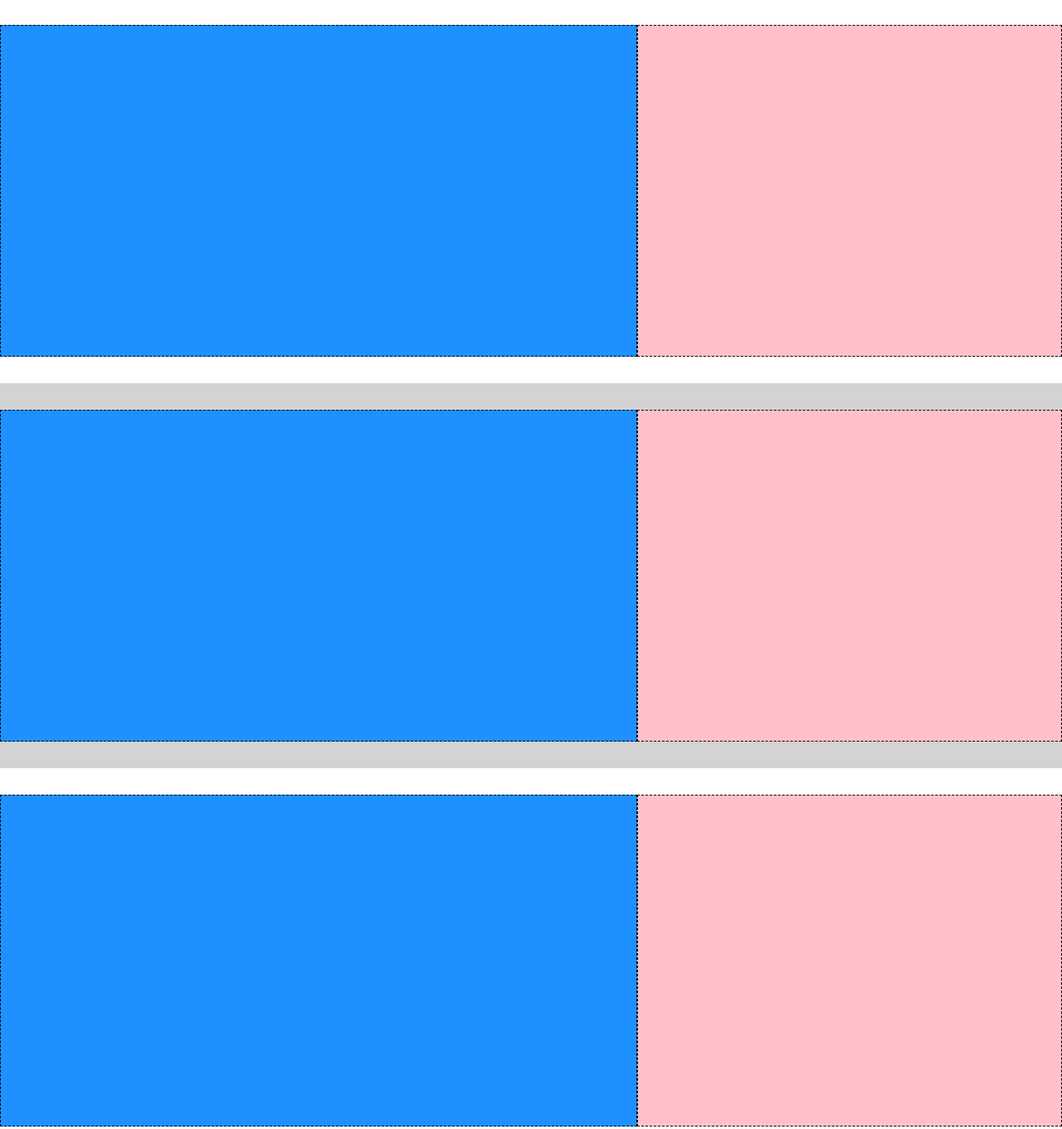
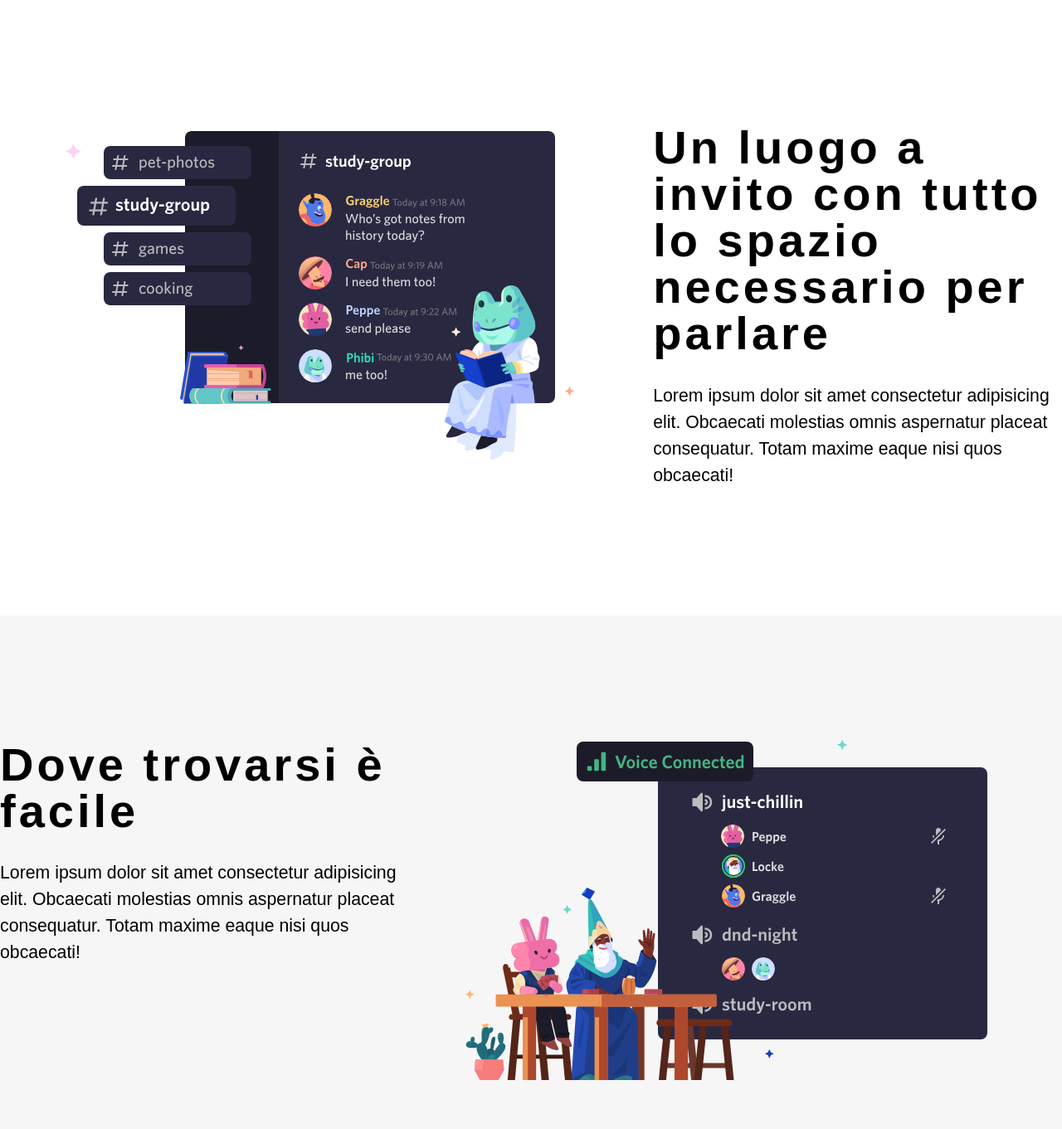
Before and after one commit to fedebacci/htmlcss-discord, a plain HTML site: page index.html in a window 1280 px wide. Shown: the part 629-1990 px from the top of the page at 83% size. Drawn offline with Linux system fonts and the light colour scheme.

Commit message:
inserimento-contenuto-prime-3-sezioni-main

```diff
--- a/assets/css/style.css
+++ b/assets/css/style.css
@@ -14,6 +14,9 @@ a {
 }
 ul li {
     list-style-type: none;
+}
+img {
+    max-width: 100%;
 }
 
 
@@ -34,11 +37,13 @@ ul li {
 }
 .col-60 {
     flex: 1 1 60%;
-    background-color: #1E90FF;
+    /* Debug */
+    /* background-color: #1E90FF; */
 }
 .col-40 {
     flex: 1 1 40%;
-    background-color: #FFC0CA;
+    /* Debug */
+    /* background-color: #FFC0CA; */
 }
 .col-30 {
     min-height: 66vh;
@@ -50,7 +55,7 @@ ul li {
     background-color: #20B3AA;
 }
 section {
-    padding: 2rem 0;
+    padding: 7.5rem 0;
 }
 .btn {
     border: 0;
@@ -82,6 +87,15 @@ section {
 .box {
     min-height: 10vh;
     border: 1px dashed;
+}
+.box-small {
+    max-width: 80%;
+    margin: 0 auto;
+}
+.box-big {
+    width: 100%;
+    margin: 0 auto;
+    background-color: #218B21;
 }
 
 
@@ -160,33 +174,49 @@ section {
 }
 
 
+
 /* MAIN */
 main {
     /* padding: 1rem; */
     flex-grow: 1;
 }
-.left .box,
+/* Spostare tra regole debug */
+/* .left .box,
 .right .box {
     min-height:50vh;
+} */
+main .row {
+    gap: 3rem;
 }
-.box-small {
-    max-width: 80%;
-    margin: 0 auto;
+main section:nth-child(odd) .col-60 {
+    text-align: end;
 }
 main section:nth-child(even) {
-    background-color: #D3D3D3;
+    background-color: #F6F6F6;
 }
-main section:nth-child(even) .box-accent {
+main section:nth-child(even) .col-60 {
     order: 1;
+}
+main h3 {
+    font-size: 3.5rem;
+    letter-spacing: .25rem;
+    /* La seguente regola è inserita solo se NON posso modificare le immagini per rimuovere la fascia bianca in alto */
+    /* Il margine che inserisco serve a allineare il titolo all'immagine */
+    /* NB: A mio avviso la soluzione corretta per esssere certi dell'allineamento è ritagliare l'immagine e lasciare che i due elementi si allineino naturalmente */
+    margin-top: 2rem;
+}
+main p {
+    margin: 1.5em 0;
+    /* Sono come hero .p */
+    /* Capire se mettere a tutti i p o comunque assimilare due regole */
+    font-size: 1.33rem;
+    line-height: 1.5em;
+    /* margin: 0 0 1.33rem; */
 }
 .big .box {
     min-height: 75vh;
 }
-.box-big {
-    width: 100%;
-    margin: 0 auto;
-    background-color: #218B21;
-}
+
 
 
 
--- a/index.html
+++ b/index.html
@@ -69,24 +69,54 @@
             <section class="left">
                 <div class="container">
                     <div class="row">
-                        <div class="box col-60"></div>
-                        <div class="box col-40"></div>
+                        <!-- <div class="box col-60"> -->
+                        <div class="col-60">
+                            <img src="./assets/img/item1.svg" alt="Item 1">
+                        </div>
+                        <!-- <div class="box col-40"> -->
+                        <div class="col-40">
+                            <h3>Un luogo a invito con tutto lo spazio necessario per parlare</h3>
+                            <p>
+                                Lorem ipsum dolor sit amet consectetur adipisicing elit. Obcaecati molestias omnis
+                                aspernatur placeat consequatur. Totam maxime eaque nisi quos obcaecati!
+                            </p>
+                        </div>
                     </div>
                 </div>
             </section>
             <section class="right">
                 <div class="container">
                     <div class="row">
-                        <div class="box col-60"></div>
-                        <div class="box col-40"></div>
+                        <!-- <div class="box col-60"> -->
+                        <div class="col-60">
+                            <img src="./assets/img/item2.svg" alt="Item 2">
+                        </div>
+                        <!-- <div class="box col-40"> -->
+                        <div class="col-40">
+                            <h3>Dove trovarsi è facile</h3>
+                            <p>
+                                Lorem ipsum dolor sit amet consectetur adipisicing elit. Obcaecati molestias omnis
+                                aspernatur placeat consequatur. Totam maxime eaque nisi quos obcaecati!
+                            </p>
+                        </div>
                     </div>
                 </div>
             </section>
             <section class="left">
                 <div class="container">
                     <div class="row">
-                        <div class="box col-60"></div>
-                        <div class="box col-40"></div>
+                        <!-- <div class="box col-60"> -->
+                        <div class="col-60">
+                            <img src="./assets/img/item3.svg" alt="Item 3">
+                        </div>
+                        <!-- <div class="box col-40"> -->
+                        <div class="col-40">
+                            <h3>Da pochi a un fandom</h3>
+                            <p>
+                                Lorem ipsum dolor sit amet consectetur adipisicing elit. Obcaecati molestias omnis
+                                aspernatur placeat consequatur. Totam maxime eaque nisi quos obcaecati!
+                            </p>
+                        </div>
                     </div>
                 </div>
             </section>
```
